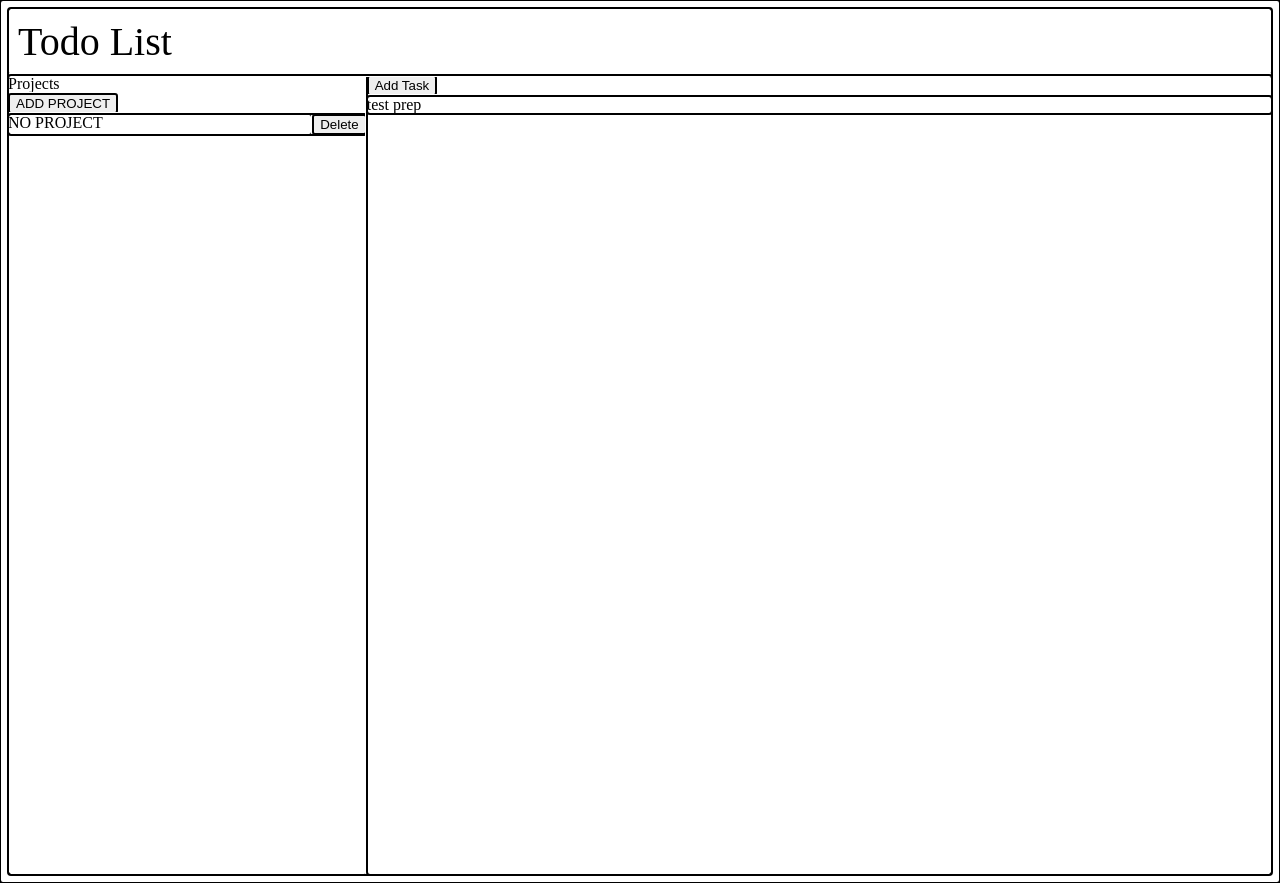
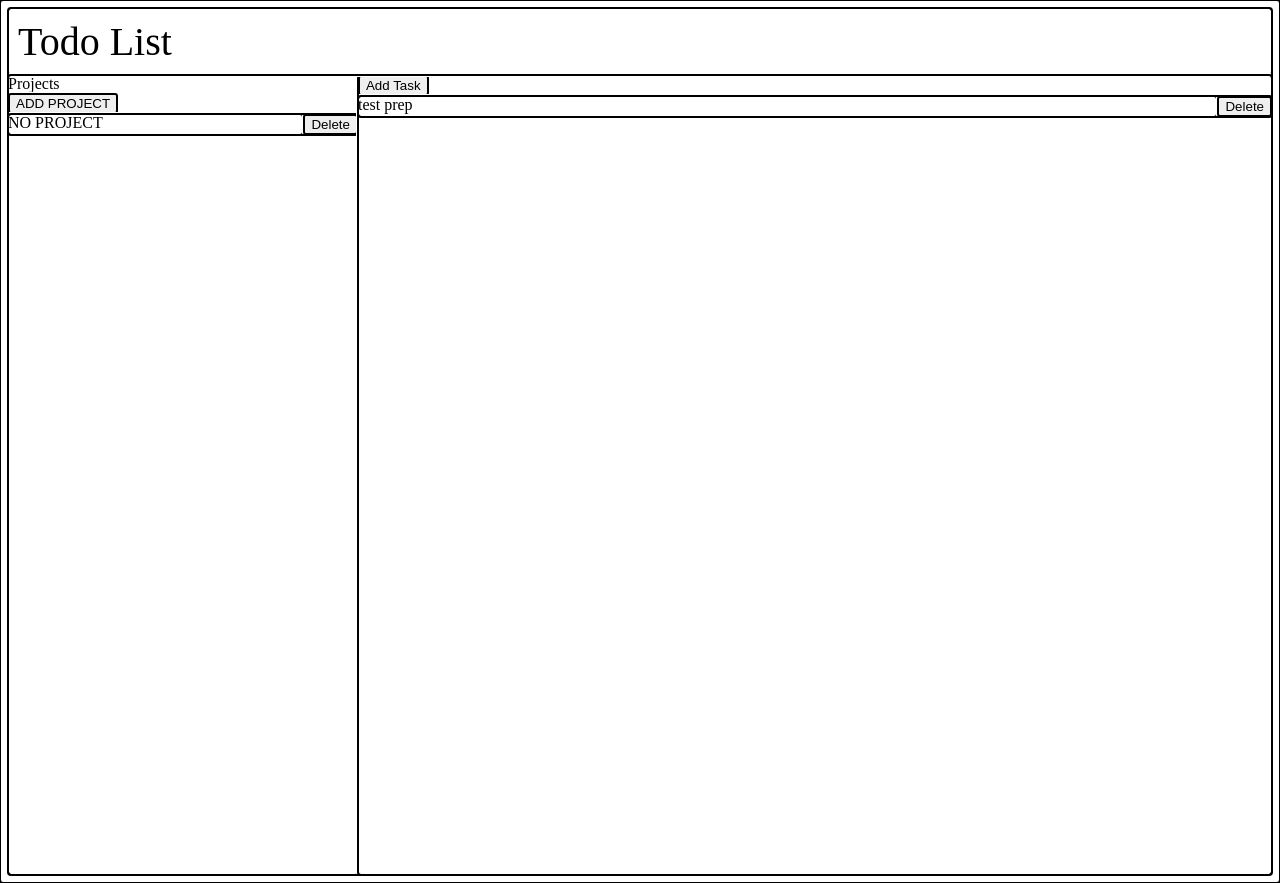
Before and after one commit to singhutp-glitch/todo-list, a website built with webpack: page src/template.html in a window 1280 px wide. Built offline with nearby package versions, Linux system fonts and the light colour scheme.

Commit message:
Add delete btn on task

```diff
--- a/src/dom.js
+++ b/src/dom.js
@@ -70,7 +70,15 @@ class domStuff
     displayNewTask(task)
     {
         const taskCard=document.createElement('div');
-        taskCard.textContent=task.title;
+        const taskName=document.createElement('div');
+        const deleteBtn=document.createElement('button');
+        taskName.classList.add('taskCard');
+        deleteBtn.classList.add('deleteTask');
+        taskCard.classList.add('taskCardUp');
+        deleteBtn.textContent="Delete";
+        taskName.textContent=task.title;
+        taskCard.appendChild(taskName);
+        taskCard.appendChild(deleteBtn);
         tasksDiv.appendChild(taskCard);
     }
     cleanTaskDiv()
--- a/src/styles.css
+++ b/src/styles.css
@@ -38,3 +38,12 @@ form#newTask>input{
     display: flex;
     justify-content: space-between;
 }
+.taskCard{
+    display: inline;
+    padding-right: 5px;
+    flex: 1 1 auto;
+}
+.taskCardUp{
+    display: flex;
+    justify-content: space-between;
+}
```
